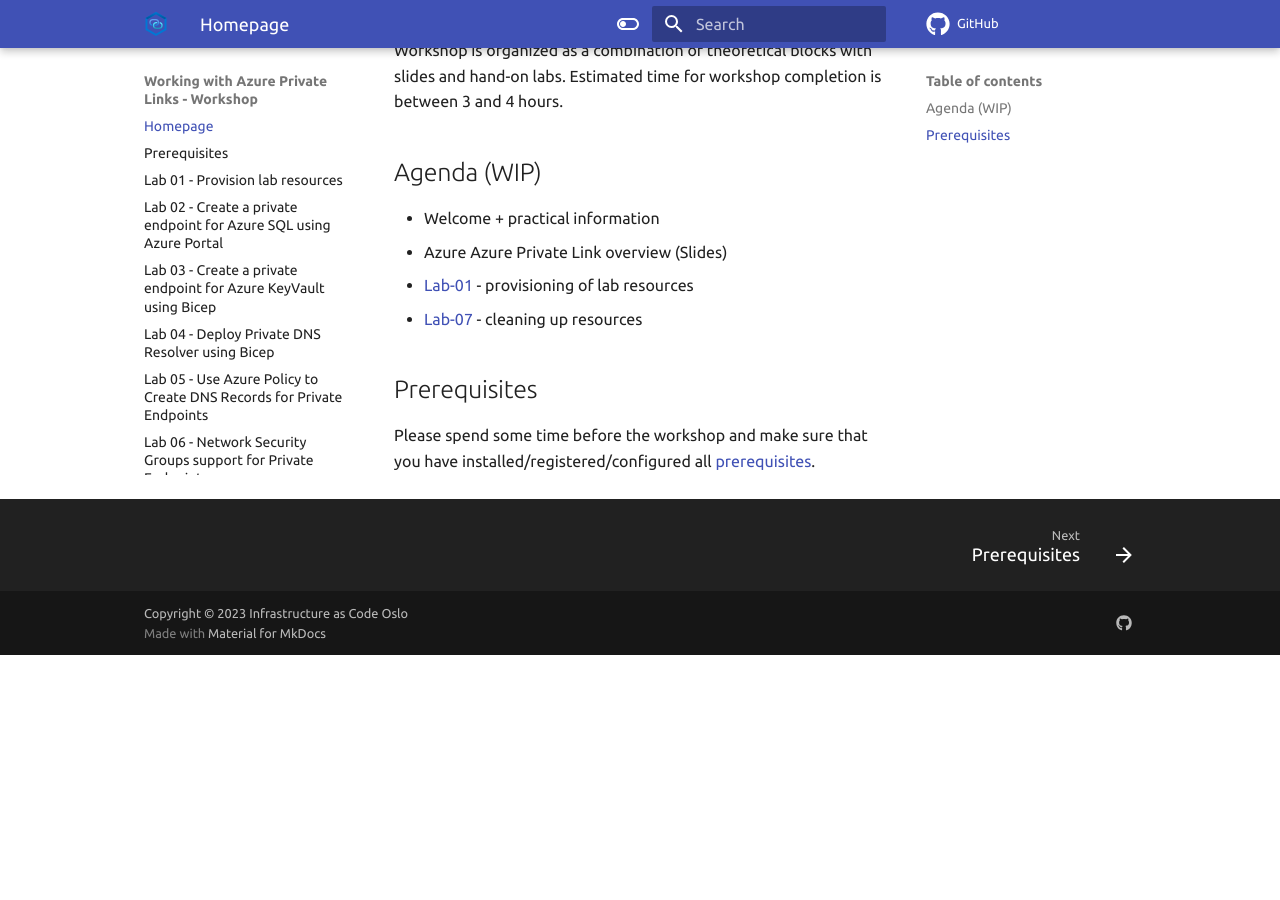
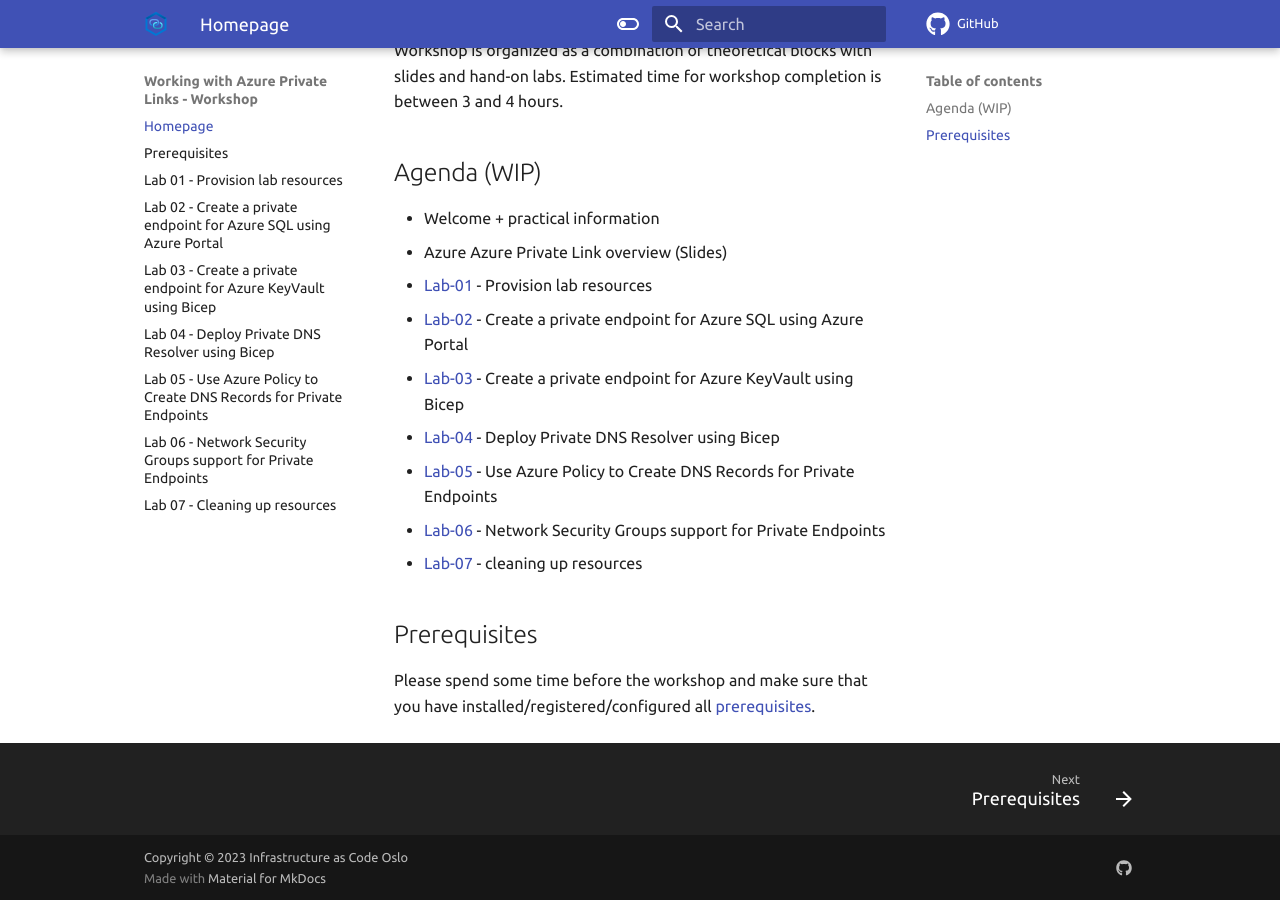
Before and after one commit to Infrastructure-AsCode/azure-private-links-labs, an MkDocs documentation site: the page built from docs/index.md, in a window 1280 px wide and 900 px high, scrolled down 896 px. Built offline with MkDocs 1.6.1 and Material for MkDocs 9.7.7, drawn with Linux system fonts in a browser that asks for light colours; comment, search, counter and statistics services are not loaded; before the commit the page ends 1551 px from its top, so only the background shows below that.

Commit message:
WIP agenda

```diff
--- a/docs/index.md
+++ b/docs/index.md
@@ -20,7 +20,12 @@ Workshop is organized as a combination of theoretical blocks with slides and han
 
 - Welcome + practical information
 - Azure Azure Private Link overview (Slides)
-- [Lab-01](labs/lab-01/index.md) - provisioning of lab resources
+- [Lab-01](labs/lab-01/index.md) - Provision lab resources
+- [Lab-02](labs/lab-02/index.md) - Create a private endpoint for Azure SQL using Azure Portal
+- [Lab-03](labs/lab-03/index.md) - Create a private endpoint for Azure KeyVault using Bicep
+- [Lab-04](labs/lab-04/index.md) - Deploy Private DNS Resolver using Bicep
+- [Lab-05](labs/lab-05/index.md) - Use Azure Policy to Create DNS Records for Private Endpoints
+- [Lab-06](labs/lab-06/index.md) - Network Security Groups support for Private Endpoints
 - [Lab-07](labs/lab-07/index.md) - cleaning up resources
 
 ## Prerequisites
```
Also changed, not shown: 1 other file.
